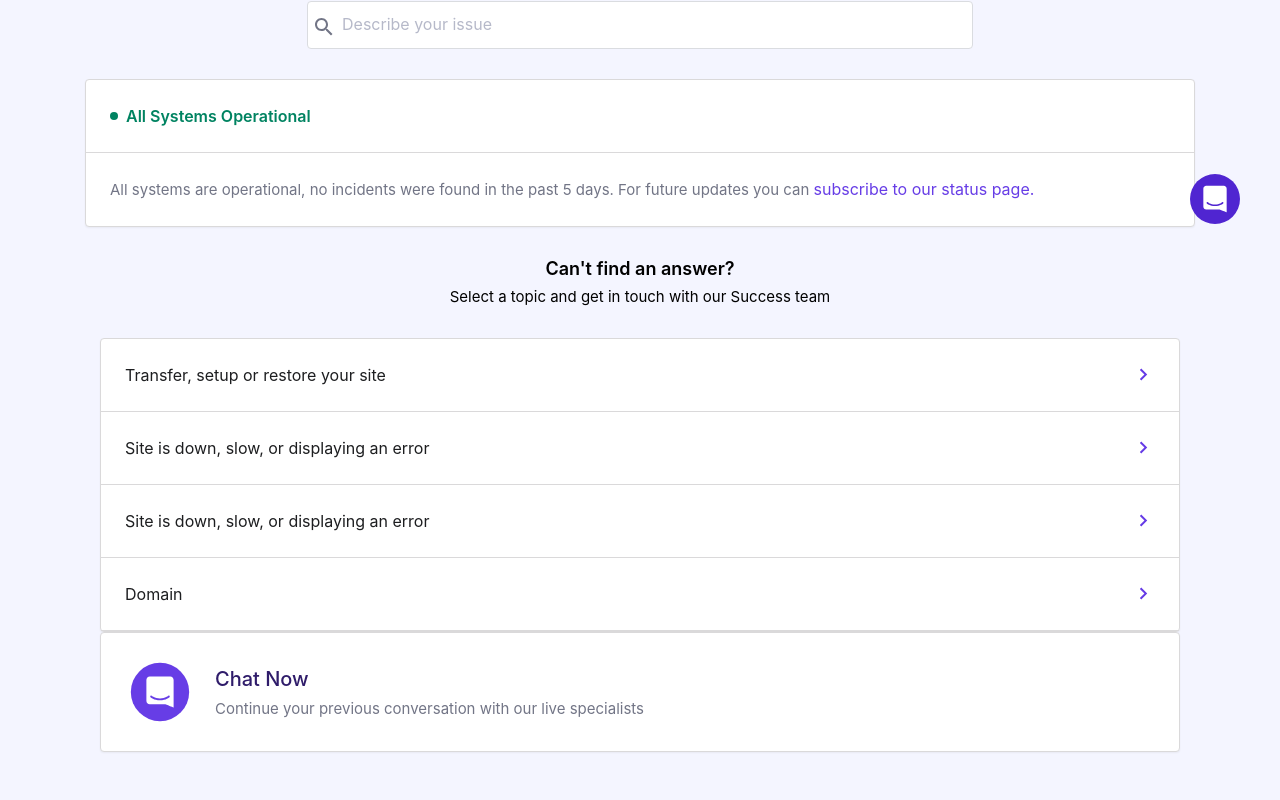
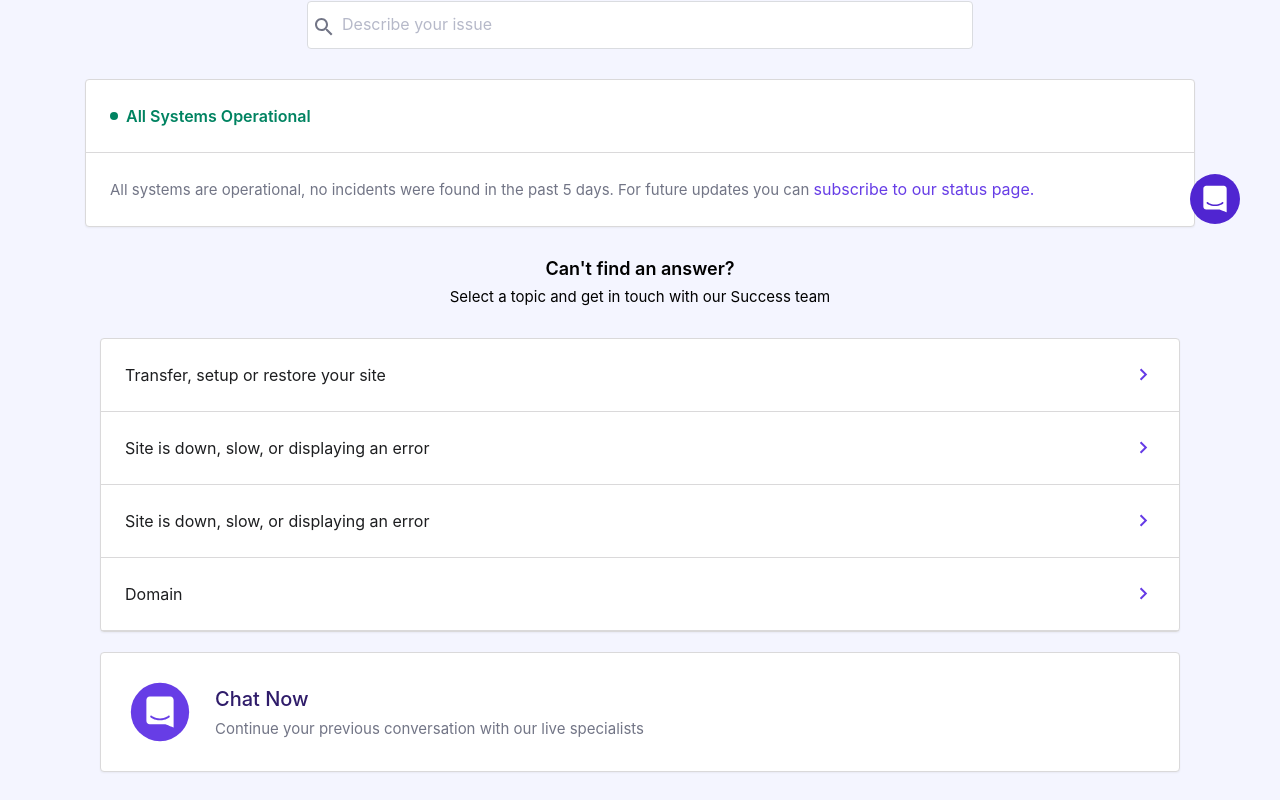
Before and after one commit to zkrana/Hostinger-clone, a React (Create React App) app: page /help in a window 1280 px wide. Shown: the part 541-1341 px from the top of the page. Built offline with nearby package versions, Linux system fonts and the light colour scheme.

Commit message:
Add spacing between two components

```diff
--- a/src/components/Help/faq.css
+++ b/src/components/Help/faq.css
@@ -17,7 +17,7 @@
     color: #1d1e20;
 }
 .chat-now {
-    @apply bg-[white] rounded shadow-sm border border-whiteborder;
+    @apply bg-[white] rounded shadow-sm border border-whiteborder mt-5;
 }
 .chat-now svg{
     @apply w-[70px] h-[70px];
```
